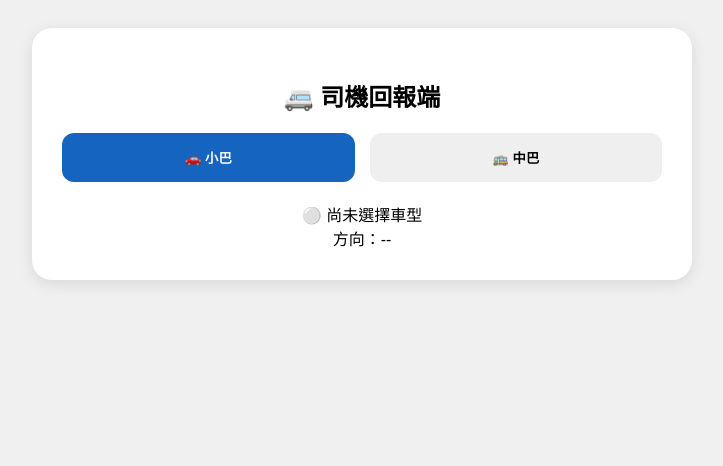
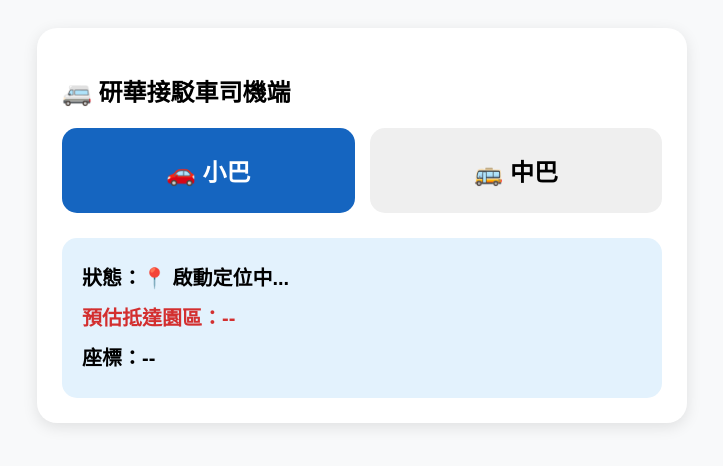
Before and after one commit to aannie-0420/shuttle-tracker, a plain HTML site: page driver.html in a window 1280 px wide. Both pictures are taken after a click on the button "🚗 小巴". Shown: the whole page, without its empty margins (278-1001 px from the left). Drawn offline with Linux system fonts and the light colour scheme.

Commit message:
Add files via upload

```diff
--- a/driver.html
+++ b/driver.html
@@ -3,81 +3,69 @@
 <head>
 <meta charset="UTF-8">
 <meta name="viewport" content="width=device-width, initial-scale=1.0">
-<title>司機端</title>
+<title>司機端 - 智慧追蹤版</title>
 <style>
-    body{ font-family: sans-serif; background:#f0f0f0; padding:20px; text-align:center; }
-    .card{ background:white; max-width:600px; margin:auto; padding:30px; border-radius:20px; box-shadow:0 4px 15px rgba(0,0,0,0.1); }
-    .btn-group { display: flex; gap: 15px; margin: 20px 0; }
-    button{ flex:1; padding:15px; border:none; border-radius:12px; cursor:pointer; font-weight:bold; }
+    body { font-family: sans-serif; padding: 20px; background: #f8f9fa; }
+    .card { background: white; padding: 25px; border-radius: 20px; box-shadow: 0 4px 15px rgba(0,0,0,0.1); max-width: 600px; margin: auto; }
+    .btn-group { display: grid; grid-template-columns: 1fr 1fr; gap: 15px; margin-bottom: 25px; }
+    button { padding: 25px; border-radius: 15px; border: none; font-size: 24px; font-weight: bold; cursor: pointer; transition: 0.2s; }
     .active-small { background: #1565C0 !important; color: white !important; }
     .active-medium { background: #2E7D32 !important; color: white !important; }
+    #info-panel { text-align: left; background: #e3f2fd; padding: 20px; border-radius: 15px; font-size: 20px; line-height: 2.0; font-weight: bold; }
 </style>
 </head>
 <body>
+
 <div class="card">
-    <h2>🚐 司機回報端</h2>
+    <h2>🚐 研華接駁車司機端</h2>
     <div class="btn-group">
-        <button id="btn-small" class="small">🚗 小巴</button>
-        <button id="btn-medium" class="medium">🚌 中巴</button>
+        <button id="btn-small" onclick="selectBus('small')">🚗 小巴</button>
+        <button id="btn-medium" onclick="selectBus('medium')">🚌 中巴</button>
     </div>
-    <div id="status">⚪ 尚未選擇車型</div>
-    <div id="direction">方向：--</div>
+
+    <div id="info-panel">
+        <div id="status">狀態：⚪ 請選擇車型</div>
+        <div id="eta" style="color: #d32f2f;">預估抵達園區：--</div>
+        <div id="coords">座標：--</div>
+    </div>
 </div>
 
 <script type="module">
-import { initializeApp } from "https://www.gstatic.com/firebasejs/10.7.1/firebase-app.js";
-import { getDatabase, ref, update, set } from "https://www.gstatic.com/firebasejs/10.7.1/firebase-database.js";
+    import { initializeApp } from "https://www.gstatic.com/firebasejs/10.7.1/firebase-app.js";
+    import { getDatabase, ref, update } from "https://www.gstatic.com/firebasejs/10.7.1/firebase-database.js";
 
-const db = getDatabase(initializeApp({
-    databaseURL: "https://advantech-shuttle-tracker-default-rtdb.asia-southeast1.firebasedatabase.app"
-}));
+    const db = getDatabase(initializeApp({
+        databaseURL: "https://advantech-shuttle-tracker-default-rtdb.asia-southeast1.firebasedatabase.app"
+    }));
 
-let selectedType = null, watchId = null, commuteHistory = [];
-const mySessionId = localStorage.getItem("shuttle_device_id") || "dev_" + Math.random().toString(36).substring(2, 10);
-localStorage.setItem("shuttle_device_id", mySessionId);
+    const ADVANTECH = { lat: 25.0575, lng: 121.3817 };
 
-// 定位與方向偵測核心
-function startTracking(type) {
-    if (watchId) navigator.geolocation.clearWatch(watchId);
-    watchId = navigator.geolocation.watchPosition((pos) => {
-        const { latitude, longitude } = pos.coords;
-        const dir = (latitude > 25.058) ? "前往 A8" : "返回園區"; // 簡單邏輯
+    function calculateETA(lat, lng) {
+        const R = 6371;
+        const dLat = (ADVANTECH.lat - lat) * Math.PI / 180;
+        const dLng = (ADVANTECH.lng - lng) * Math.PI / 180;
+        const a = Math.sin(dLat/2)**2 + Math.cos(lat*Math.PI/180) * Math.cos(ADVANTECH.lat*Math.PI/180) * Math.sin(dLng/2)**2;
+        const distance = R * 2 * Math.atan2(Math.sqrt(a), Math.sqrt(1-a));
+        const minutes = Math.round((distance / 30) * 60);
+        return minutes > 0 ? minutes + " 分鐘" : "即將抵達";
+    }
 
-        // 寫入資料庫
-        update(ref(db, "shuttle/" + type), {
-            lat: latitude, lng: longitude, direction: dir, timestamp: Date.now(), status: "online"
-        });
+    window.selectBus = (type) => {
+        document.getElementById('btn-small').className = (type === 'small') ? 'active-small' : '';
+        document.getElementById('btn-medium').className = (type === 'medium') ? 'active-medium' : '';
+        document.getElementById('status').innerText = "狀態：📍 啟動定位中...";
 
-        // 數據採集
-        commuteHistory.push({ time: new Date().toISOString(), lat: latitude, lng: longitude });
+        navigator.geolocation.watchPosition((pos) => {
+            const { latitude, longitude } = pos.coords;
+            const eta = calculateETA(latitude, longitude);
 
-        document.getElementById('direction').innerText = "方向：" + dir;
-        document.getElementById('status').innerText = "📍 追蹤中...";
-    }, console.error, { enableHighAccuracy: true });
-}
+            update(ref(db, "shuttle/" + type), { lat: latitude, lng: longitude, eta: eta, timestamp: Date.now() });
 
-// 監聽按鈕
-document.getElementById('btn-small').addEventListener('click', () => {
-    selectedType = 'small';
-    document.getElementById('btn-small').className = 'active-small';
-    document.getElementById('btn-medium').className = '';
-    startTracking('small');
-});
-
-document.getElementById('btn-medium').addEventListener('click', () => {
-    selectedType = 'medium';
-    document.getElementById('btn-medium').className = 'active-medium';
-    document.getElementById('btn-small').className = '';
-    startTracking('medium');
-});
-
-// 打包封存
-window.addEventListener("beforeunload", () => {
-    if (commuteHistory.length > 0) {
-        set(ref(db, "archive/" + mySessionId + "/" + Date.now()), commuteHistory);
-    }
-    if (selectedType) update(ref(db, "shuttle/" + selectedType), { status: "offline" });
-});
+            document.getElementById('status').innerText = "狀態：📍 追蹤中 (" + (type==='small'?'小巴':'中巴') + ")";
+            document.getElementById('eta').innerText = "預估抵達園區：" + eta;
+            document.getElementById('coords').innerText = "座標：" + latitude.toFixed(4) + ", " + longitude.toFixed(4);
+        }, null, { enableHighAccuracy: true });
+    };
 </script>
 </body>
 </html>
```
